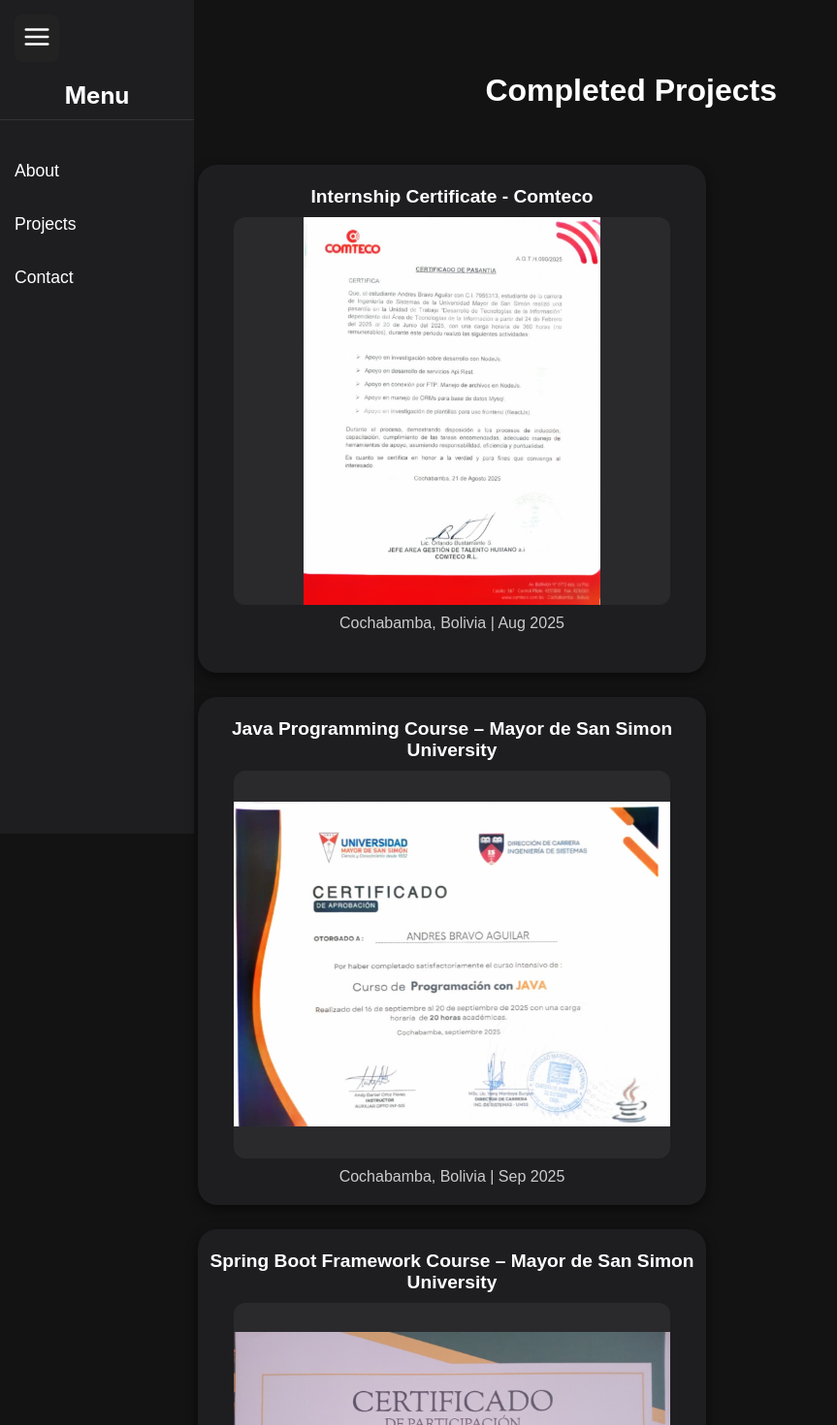
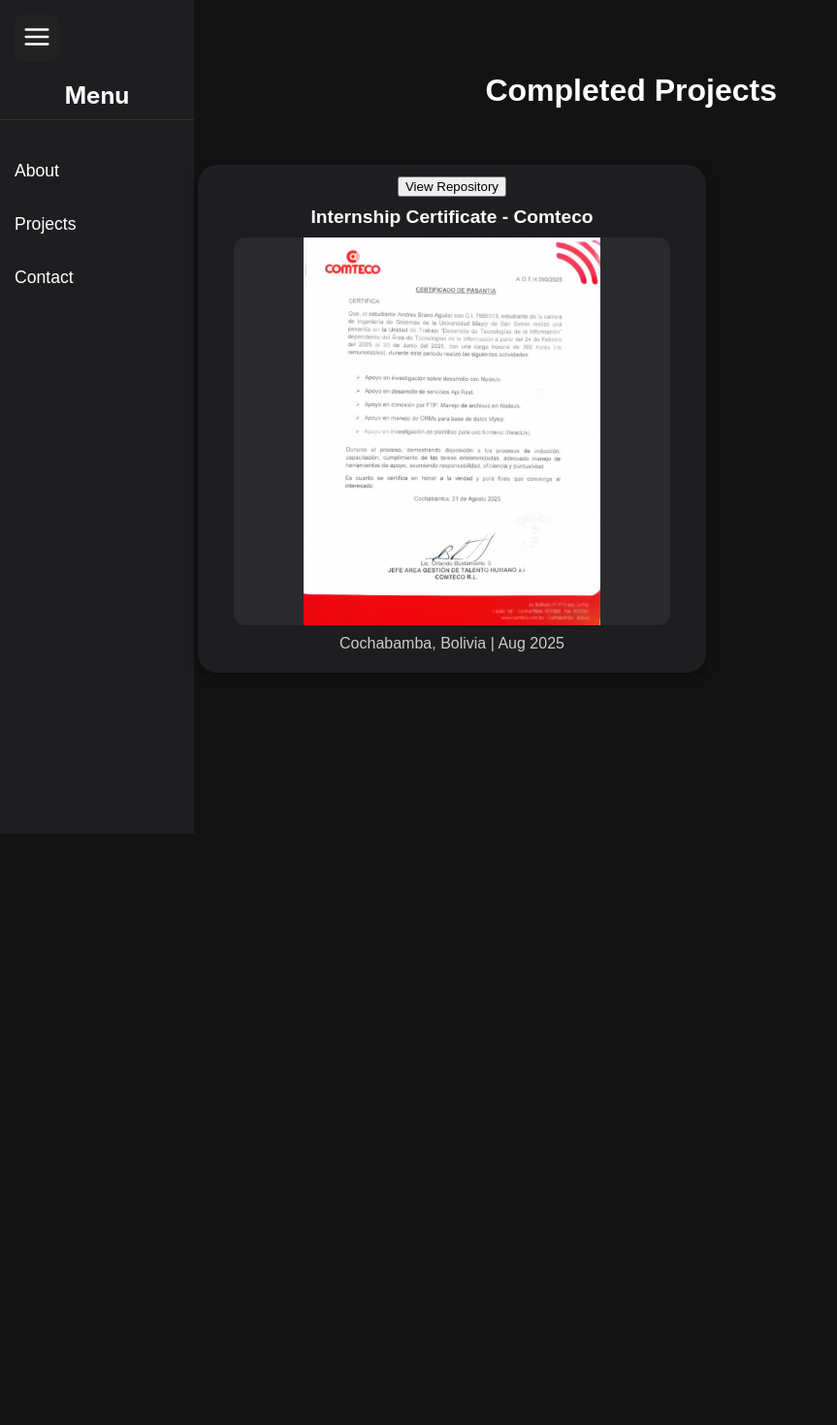
Before and after one commit to AndresBrav/My-Portfolio, a React (Vite) app: page /projects in a window 1280 px wide. Shown: the top 1470 px of the page at 97% size, without its empty margins (0-863 px from the left). After the commit the page ends 860 px from the top, so only its background shows below. Built offline with nearby package versions, Linux system fonts and the light colour scheme.

Commit message:
button added to projects

```diff
--- a/package.json
+++ b/package.json
@@ -13,7 +13,8 @@
     "react": "^19.2.0",
     "react-dom": "^19.2.0",
     "react-icons": "^5.5.0",
-    "react-router-dom": "^7.11.0"
+    "react-router-dom": "^7.11.0",
+    "sweetalert2": "^11.26.17"
   },
   "devDependencies": {
     "@eslint/js": "^9.39.1",
--- /dev/null
+++ b/src/components/CardProjects.tsx
@@ -0,0 +1,24 @@
+import type { ReactNode } from "react";
+
+type CardPropsProjects = {
+    title: string;
+    img: string;
+    description: string;
+    boton: ReactNode;
+};
+
+export default function CardProjects({
+    title,
+    img,
+    description,
+    boton,
+}: CardPropsProjects) {
+    return (
+        <div className="card">
+            {boton}
+            <h3>{title}</h3>
+            <img src={img} alt={title} />
+            <p>{description}</p>
+        </div>
+    );
+}
--- a/src/components/Information/Projects.tsx
+++ b/src/components/Information/Projects.tsx
@@ -1,9 +1,9 @@
 import Sidebar from "../Sidebar";
-import Card from "../Card";
 import redes from "../../assets/images/redes.jpg";
 import java from "../../assets/images/java.jpg";
 import spring from "../../assets/images/spring boot.jpg";
 import comteco from "../../assets/images/comteco.jpg";
+import CardProjects from "../CardProjects";
 
 const Projects = () => {
     return (
@@ -28,26 +28,27 @@
                             gap: "25px",
                         }}
                     >
-                        <Card
+                        <CardProjects
                             title="Internship Certificate - Comteco"
                             img={comteco}
                             description="Cochabamba, Bolivia | Aug 2025 "
+                            boton={<button>View Repository</button>}
                         />
-                        <Card
+                        {/* <CardProjects
                             title="Java Programming Course – Mayor de San Simon University"
                             img={java}
                             description="Cochabamba, Bolivia | Sep 2025"
                         />
-                        <Card
+                        <CardProjects
                             title="Spring Boot Framework Course – Mayor de San Simon University"
                             img={spring}
                             description="Cochabamba, Bolivia | Sep 2024"
                         />
-                        <Card
+                        <CardProjects
                             title="Information Routing in Networks - Mayor de San Simon University"
                             img={redes}
                             description="Cochabamba, Bolivia | Mar 2023 – Apr 2023"
-                        />
+                        /> */}
                     </div>
                 </div>
             </div>
```
Also changed, not shown: 1 other file (tests, documents, lock files or other folders).
